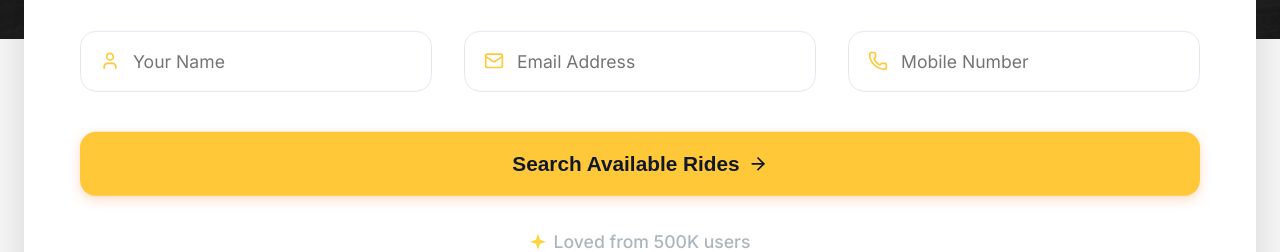
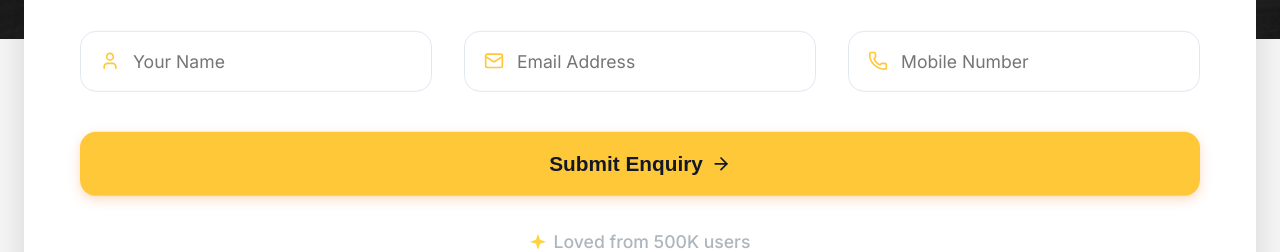
Before and after one commit to Rohithakur027/Sk_Travel_landing_page, a Next.js app: page / in a window 1280 px wide. Shown: the part 940-1192 px from the top of the page. Built offline with nearby package versions, Linux system fonts and the light colour scheme; no server answers.

Commit message:
button text changed

```diff
--- a/components/home/BookingForm.tsx
+++ b/components/home/BookingForm.tsx
@@ -394,7 +394,7 @@ export default function BookingForm() {
             </>
           ) : (
             <>
-              Search Available Rides
+              Submit Enquiry
               <ArrowRight size={20} />
             </>
           )}
```
